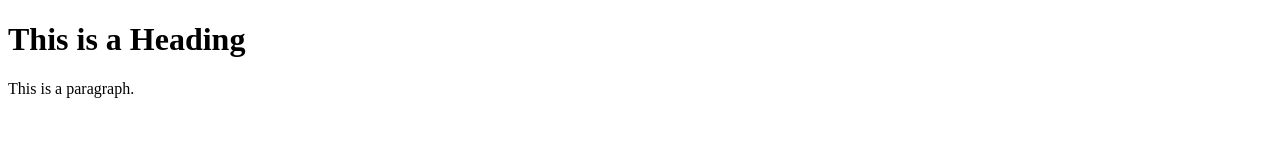
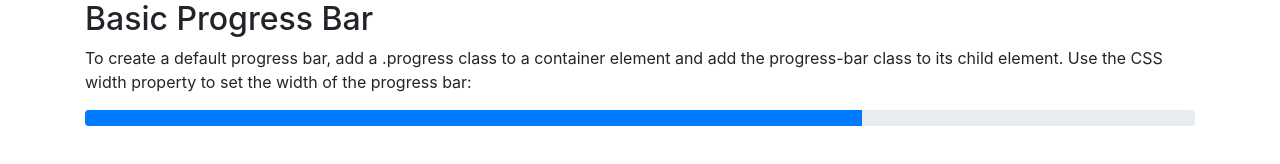
Before and after one commit to endocrinerotation/endocrinerotation.github.io, a plain HTML site: page index.html in a window 1280 px wide. Drawn offline with nearby package versions, Linux system fonts and the light colour scheme.

Commit message:
Update index.html

```diff
--- a/index.html
+++ b/index.html
@@ -1,12 +1,23 @@
 <!DOCTYPE html>
-<html>
+<html lang="en">
 <head>
-<title>Page Title</title>
+  <title>Bootstrap Example</title>
+  <meta charset="utf-8">
+  <meta name="viewport" content="width=device-width, initial-scale=1">
+  <link rel="stylesheet" href="https://maxcdn.bootstrapcdn.com/bootstrap/4.3.1/css/bootstrap.min.css">
+  <script src="https://ajax.googleapis.com/ajax/libs/jquery/3.4.1/jquery.min.js"></script>
+  <script src="https://cdnjs.cloudflare.com/ajax/libs/popper.js/1.14.7/umd/popper.min.js"></script>
+  <script src="https://maxcdn.bootstrapcdn.com/bootstrap/4.3.1/js/bootstrap.min.js"></script>
 </head>
 <body>
 
-<h1>This is a Heading</h1>
-<p>This is a paragraph.</p>
+<div class="container">
+  <h2>Basic Progress Bar</h2>
+  <p>To create a default progress bar, add a .progress class to a container element and add the progress-bar class to its child element. Use the CSS width property to set the width of the progress bar:</p>
+  <div class="progress">
+    <div class="progress-bar" style="width:70%"></div>
+  </div>
+</div>
 
 </body>
 </html>
```
